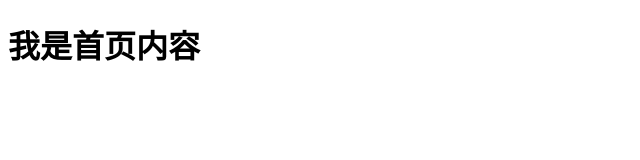
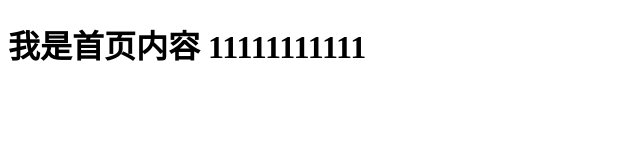
Before and after one commit to woshinibaba-hue/index, a plain HTML site: page index.html in a window 1280 px wide. Shown: the whole page, without its empty margins (0-640 px from the left). Drawn offline with Linux system fonts and the light colour scheme.

Commit message:
程序猿A第二次提交

```diff
--- a/index.html
+++ b/index.html
@@ -6,6 +6,9 @@
     <title>Document</title>
 </head>
 <body>
-    <h1>我是首页内容</h1>
+    <h1>
+        我是首页内容
+        11111111111
+    </h1>
 </body>
 </html>
```
